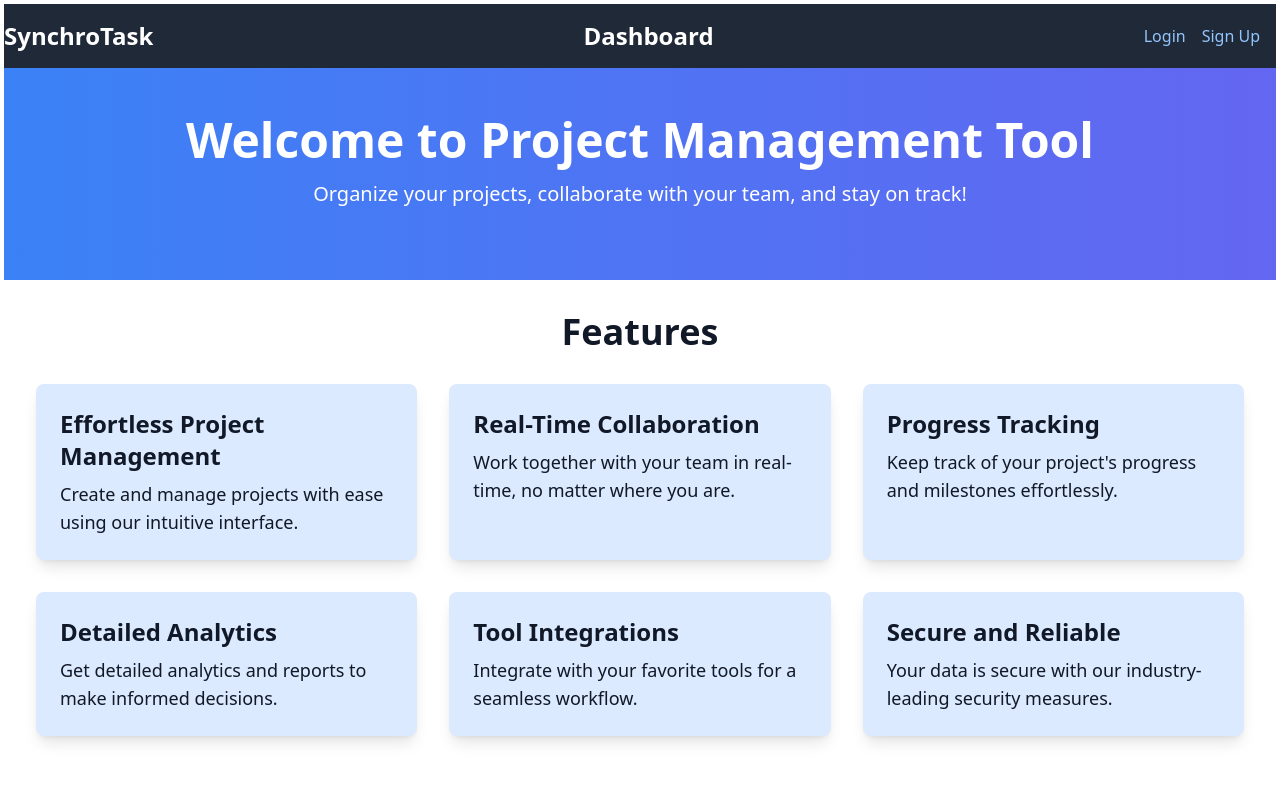
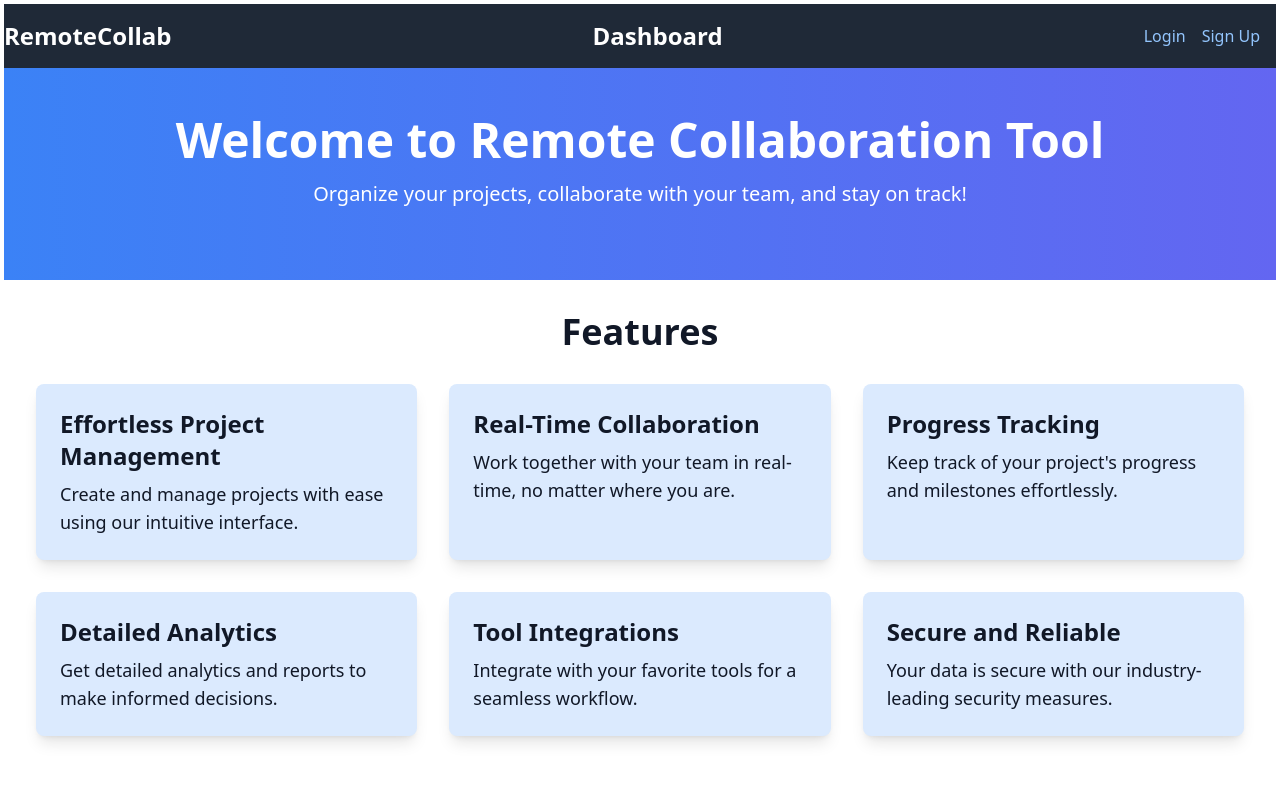
Before and after one commit to Gautam-10137/SynchroTask, a React (Create React App) app in the folder client/: page / in a window 1280 px wide. Shown: the top 788 px of the page. Built offline with nearby package versions, Linux system fonts and the light colour scheme; no server answers.

Commit message:
assignDate added to tasks

```diff
--- a/client/src/components/Auth/Login.js
+++ b/client/src/components/Auth/Login.js
@@ -58,7 +58,7 @@ const Login = ({}) => {
   return (
 <div>
       <div className="font-bold shadow hover:shadow-md hover:bg-blue-200 text-2xl border-2 text-center w-fit border-blue-200 rounded mx-auto mb-10 mt-6 p-4 h-16 flex items-center justify-center">
-        SynchroTask
+        RemoteCollab
       </div>
       <div className="w-full max-w-md mx-auto border-2 shadow rounded-lg p-6 bg-white">
         <form className="mx-2" onSubmit={handleFormSubmit}>
--- a/client/src/components/Auth/Register.js
+++ b/client/src/components/Auth/Register.js
@@ -42,7 +42,7 @@ const Register = () => {
   return (
     <div>
     <div className="font-bold shadow hover:shadow-md hover:bg-blue-200 text-2xl border-2 text-center w-fit border-blue-200 rounded mx-auto mb-10 mt-6 p-4 h-16 flex items-center justify-center">
-      SynchroTask
+      RemoteCollab
     </div>
     <div className="w-full max-w-md mx-auto border-2 shadow-md rounded-lg p-6 bg-white">
       <form onSubmit={handleFormSubmit}>
--- a/client/src/components/Dashboard/DashNavigator.js
+++ b/client/src/components/Dashboard/DashNavigator.js
@@ -20,7 +20,7 @@ const DashNavigator = () => {
   return (
     <div className="flex justify-between items-center mb-4 bg-gradient-to-r from-blue-500 to-indigo-500 rounded-lg p-4 shadow-lg transform transition duration-300 hover:shadow-xl">
       <Link to="/" className="text-3xl font-bold text-white hover:text-yellow-300 transition duration-300">
-        SynchroTask
+        RemoteCollab
       </Link>
       <Link to="/dashboard" className="text-3xl font-bold text-white hover:text-yellow-300 transition duration-300">
         My Dashboard
--- a/client/src/components/DialogBox/TaskDetailDialog.js
+++ b/client/src/components/DialogBox/TaskDetailDialog.js
@@ -7,15 +7,23 @@ const TaskDetailDialog = ({ task, onClose, onSave, userRole ,handleRemove,member
   const [isEditing, setIsEditing] = useState(false);
   const { user } = useSelector((state) => state.auth);
   const [taskMembers,setTaskMembers]=useState([]);
+
+  const formatDate = (date) => {
+    if (!date) return '';
+    return new Date(date).toISOString().split('T')[0];
+  };
+
   const [editedTask, setEditedTask] = useState({
     title: task.title,
     description: task.description,
     priority: task.priority,
     status: task.status,
     assignedTo: task.assignedTo,
-    dueDate: task.dueDate,
+    assignedDate: formatDate(task.assignedDate),  // Format the date
+    dueDate: formatDate(task.dueDate),
     comments: task.comments,
-    _id: task._id,
+    _id: task._id
+
   });
 
   useEffect(() => {
@@ -71,10 +79,8 @@ const TaskDetailDialog = ({ task, onClose, onSave, userRole ,handleRemove,member
       updateTaskInProject(updatedTask);
 
       onSave(updatedTask);
-
       setIsAddComment(false);
       setNewComment('');
-
 
     } catch (err) {
       console.error('Error adding comment:', err.message);
@@ -138,6 +144,16 @@ const TaskDetailDialog = ({ task, onClose, onSave, userRole ,handleRemove,member
               </select>
             </label>
             <label className="block mb-2">
+              Assigned Date:
+              <input
+                type="date"
+                name="assignedDate"
+                value={editedTask.assignedDate}
+                onChange={handleInputChange}
+                className="w-full p-2 border border-gray-300 rounded"
+              />
+            </label>
+            <label className="block mb-2">
               Due Date:
               <input
                 type="date"
@@ -185,6 +201,9 @@ const TaskDetailDialog = ({ task, onClose, onSave, userRole ,handleRemove,member
                 </li>
               ))}
             </ul>
+            <p className="text-gray-700 mb-2">
+              <strong>Assigned Date:</strong> {task.assignedDate}
+            </p>
             <p className="text-gray-700 mb-2">
               <strong>Due Date:</strong> {task.dueDate}
             </p>
--- a/client/src/components/Home/Home.js
+++ b/client/src/components/Home/Home.js
@@ -8,7 +8,7 @@ const Home = () => {
   return (
     <div className="font-sans text-gray-900">
       <header className="text-center py-12 bg-gradient-to-r from-blue-500 to-indigo-500 text-white">
-        <h1 className="text-5xl font-bold mb-4 transition duration-500 transform hover:scale-105">Welcome to Project Management Tool</h1>
+        <h1 className="text-5xl font-bold mb-4 transition duration-500 transform hover:scale-105">Welcome to Remote Collaboration Tool</h1>
         <p className="text-xl mb-6 transition duration-500 transform hover:scale-105">Organize your projects, collaborate with your team, and stay on track!</p>
       </header>
       <main className="p-8">
--- a/client/src/components/Navigator/Navigator.js
+++ b/client/src/components/Navigator/Navigator.js
@@ -18,7 +18,7 @@ const Navigator = ({ page }) => {
       <div className="container mx-auto flex justify-between items-center py-4">
         <div className="text-2xl font-bold">
           <Link to="/" className="hover:text-gray-300 transition duration-300">
-            SynchroTask
+            RemoteCollab
           </Link>
         </div>
         <div className="text-xl font-semibold flex space-x-8">
--- a/client/src/components/Task/TaskList.js
+++ b/client/src/components/Task/TaskList.js
@@ -117,6 +117,10 @@ const TaskList = () => {
                 <strong>Due Date:</strong>{" "}
                 {new Date(task.dueDate).toLocaleDateString()}
               </p>
+              <p className="text-gray-700 mb-1">
+                <strong>Assigned Date:</strong>{" "}
+                {new Date(task.assignedDate).toLocaleDateString()}
+              </p>
             </li>
           ))}
         </ul>
```
Also changed, not shown: 1 other file (tests, documents, lock files or other folders).
